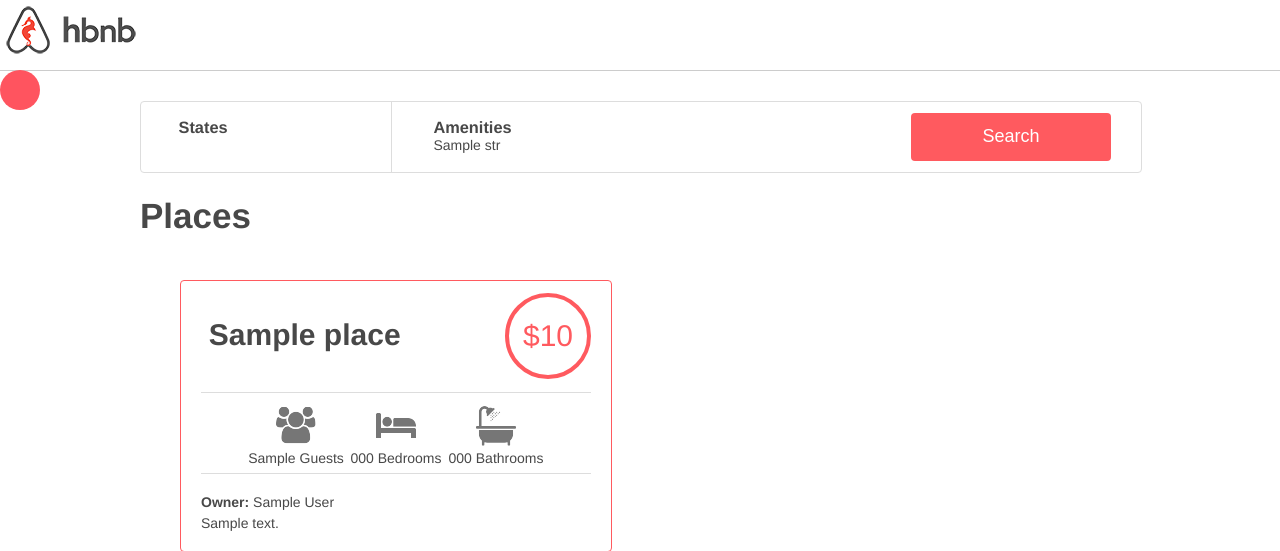
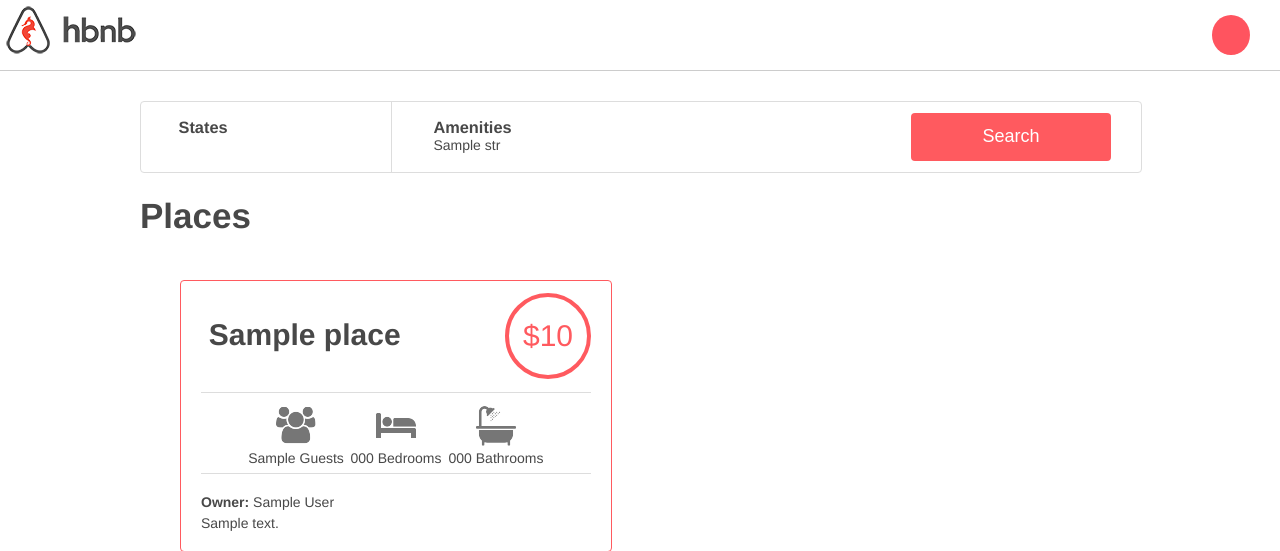
Before and after one commit to Martinliporace/holbertonschool-AirBnB_clone_v4, a Flask app: template web_dynamic/templates/2-hbnb.html in a window 1280 px wide. Shown: the top 551 px of the page. Run offline with Flask 2, Linux system fonts and the light colour scheme; the template is opened without the code that fills it: most values are stand-ins (such as "Sample title", 1, 10 or a date in 2020).

Commit message:
Div available

```diff
--- a/web_dynamic/static/styles/3-header.css
+++ b/web_dynamic/static/styles/3-header.css
@@ -3,22 +3,27 @@ header {
     height: 70px;
     width: 100%;
     border-bottom: 1px solid #CCCCCC;
+    justify-content: center;
+    display: flex;
+    flex-direction: row;
+    align-items: center;
 }
 header .logo {
     background: url("../images/logo.png") no-repeat;
     left: 20px;
     height: 100%;
+    width: 100%;
 }
 
 header .available{
     width: 40px;
     height: 40px;
     border-radius: 50%;
-    right-border: 30px;
+    border-right: 30px;
     background: #ff545f;
+    margin-right: 30px;
 }
 
-
-
-
-#ff545f
+header .available:hover{
+    background-color: #cccccc;
+}
--- a/web_dynamic/templates/2-hbnb.html
+++ b/web_dynamic/templates/2-hbnb.html
@@ -16,8 +16,8 @@
   </head>
   <body>
     <header>
-      <div class="logo"></div>
-      <div class="available" data-id="api_status"></div>
+		<div class="logo"></div>
+		<div class="available" data-id="api_status"></div>
     </header>
     <div class="container">
       <section class="filters">
```
